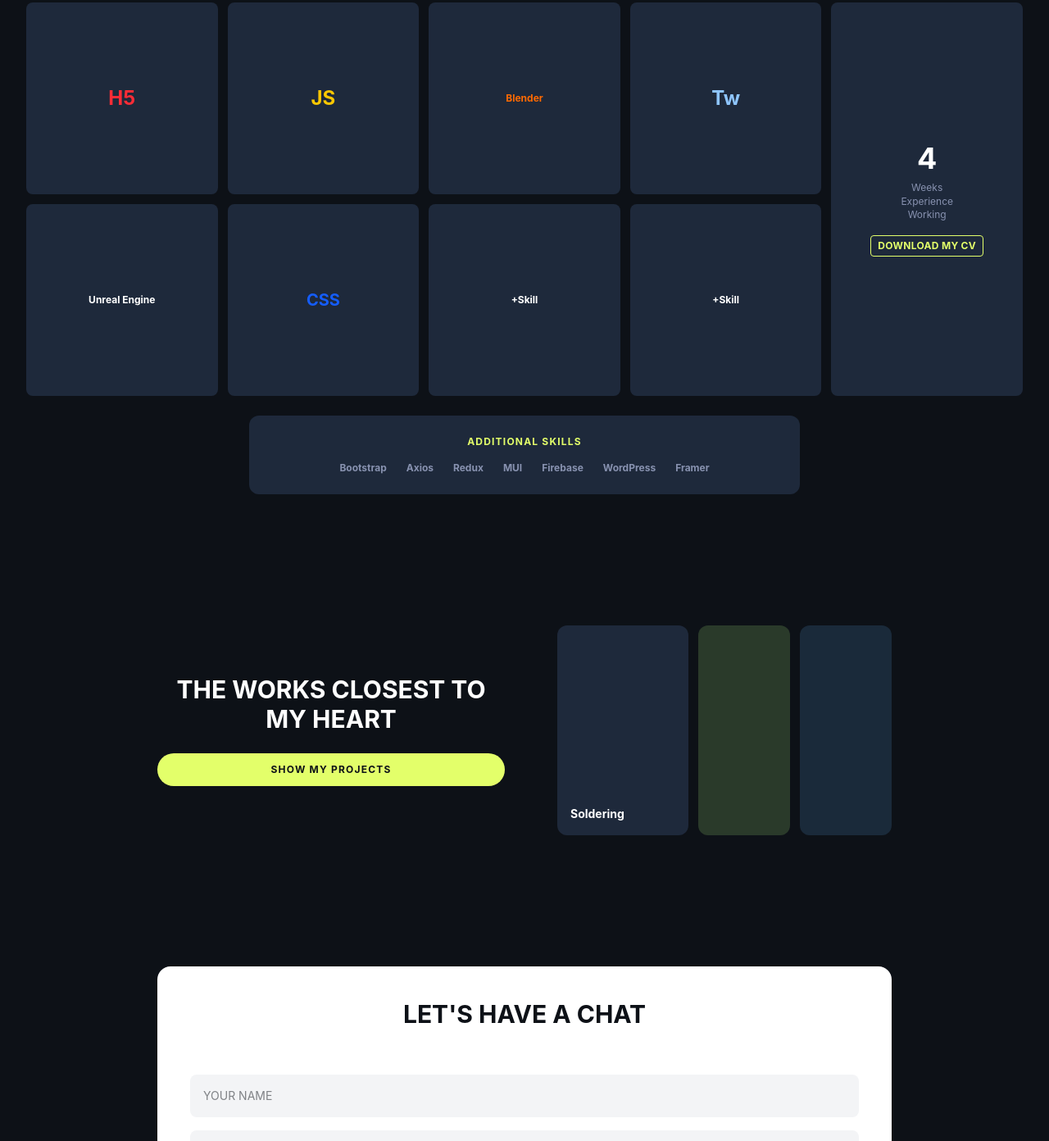
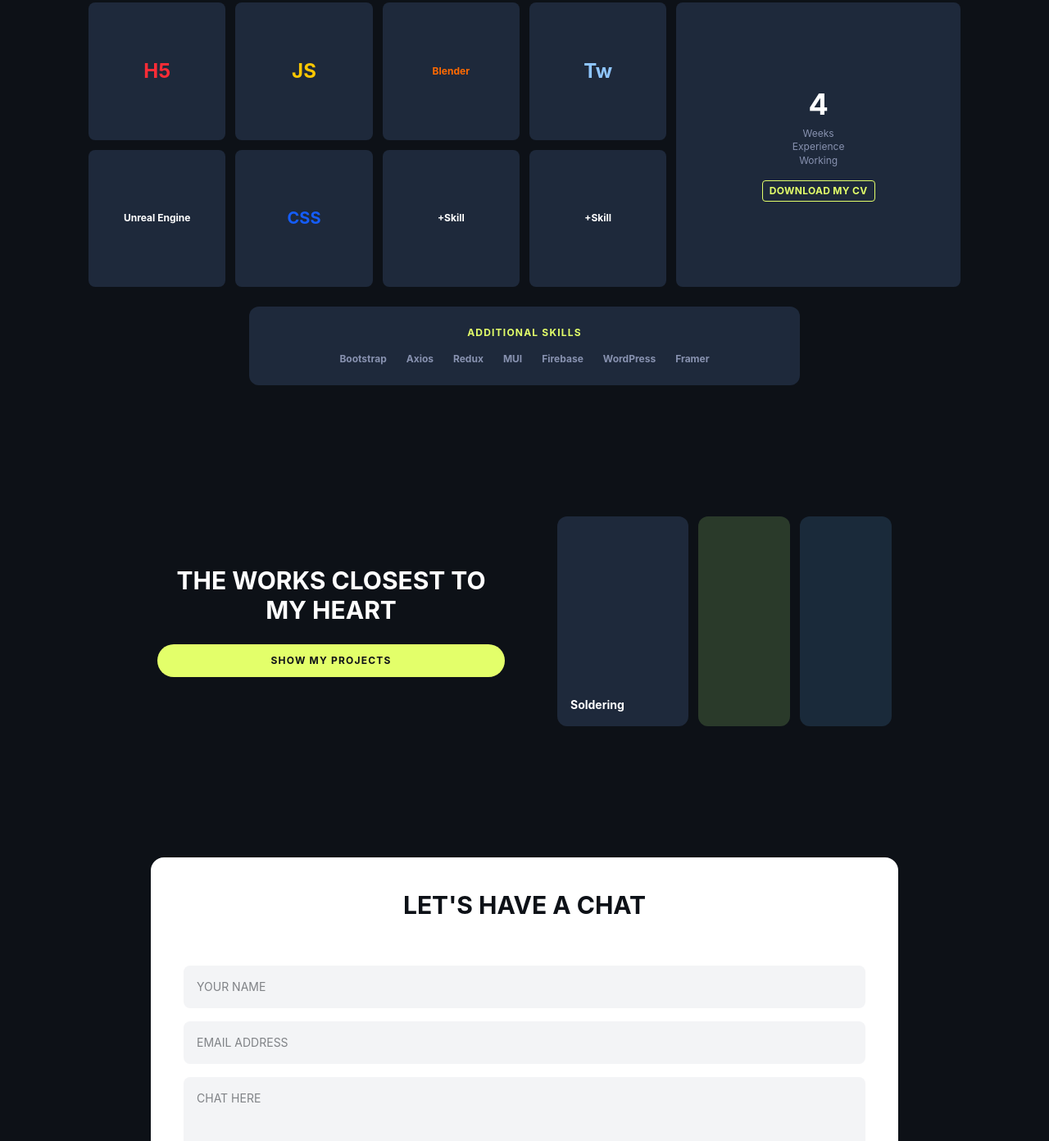
Before and after one commit to RicardoMirandadev/MiniProyecto, a website built with Vite: page index.html in a window 1280 px wide. Shown: the part 1408-2800 px from the top of the page at 82% size. Built offline with nearby package versions, Linux system fonts and the light colour scheme.

Commit message:
echo en clase

```diff
--- a/index.html
+++ b/index.html
@@ -37,7 +37,7 @@
     </ul>
   </header>
 
-  <main>
+  <main class="overflow-x-hidden">
 
 
     <section id="hero"
@@ -50,7 +50,7 @@
       </p>
 
 
-      <img src="./public/ricardo.png" alt="Ricardo"
+      <img src="../ricardo.png" alt="Ricardo"
         class="w-48 md:w-80 my-6 drop-shadow-[0_0_85px_#E3FF6A]">
 
       <h1 class="text-light text-2xl md:text-5xl lg:text-6xl font-bold mt-2">
@@ -80,12 +80,12 @@
 
 <section id="skills" class="py-20 px-4 md:px-8 bg-dark flex flex-col items-center">
   <h2 class="text-highlight text-3xl font-bold text-center mb-10">MY SKILLS</h2>
-    <div class="grid gap-3 w-full grid-cols-3 lg:grid-cols-5 lg:auto-rows-fr">
+    <div class="grid gap-3 w-full grid-cols-3 lg:grid-cols-6 lg:auto-rows-fr lg:max-w-7/8">
     <div class="bg-deep-blue rounded-lg lg:aspect-auto aspect-square flex items-center justify-center text-red-500 font-bold text-2xl">H5</div>
     <div class="bg-deep-blue rounded-lg lg:aspect-auto aspect-square flex items-center justify-center text-yellow-400 font-bold text-2xl">JS</div>
     <div class="bg-deep-blue rounded-lg lg:aspect-auto aspect-square flex items-center justify-center text-orange-500 font-bold text-xs text-center px-2">Blender</div>
     <div class="hidden lg:flex bg-deep-blue rounded-lg aspect-square lg:aspect-auto items-center justify-center text-blue-300 font-bold text-2xl">Tw</div>
-    <div class="col-span-3 lg:col-span-1 lg:row-span-2  bg-deep-blue rounded-lg flex flex-col items-center justify-center text-center p-4 gap-2">
+    <div class="col-span-3 lg:col-span-2 lg:row-span-2  bg-deep-blue rounded-lg flex flex-col items-center justify-center text-center p-4 gap-2">
       <p class="text-light text-4xl font-bold">4</p>
       <p class="text-soft-gray text-xs leading-snug mb-2">Weeks<br/>Experience<br/>Working</p>
       <a href="#" class="inline-block border border-highlight text-highlight px-2 py-1 rounded font-bold text-xs tracking-wide hover:bg-highlight hover:text-dark">
@@ -134,13 +134,13 @@
   </div>
 </section>
 
-<section id="contact" class="py-20 px-8 bg-dark flex justify-center">
-  <div class="bg-white rounded-2xl p-10 w-full max-w-4xl flex flex-col gap-4">
+<section id="contact" class="py-20 px-8 bg-dark flex justify-center ">
+  <div class="bg-white rounded-2xl p-10 w-full  lg:max-w-3/4 flex flex-col gap-4">
     <h2 class="text-dark text-3xl font-bold text-center mb-10">LET'S HAVE A CHAT</h2>
-    <input type="text"   placeholder="YOUR NAME"     class="bg-gray-100 text-dark px-4 py-4 rounded-lg outline-none text-sm w-full">
-    <input type="email"  placeholder="EMAIL ADDRESS" class="bg-gray-100 text-dark px-4 py-4 rounded-lg outline-none text-sm w-full">
-    <textarea placeholder="CHAT HERE"                class="bg-gray-100 text-dark px-4 py-4 rounded-lg outline-none text-sm w-full h-32 resize-none"></textarea>
-    <button class="bg-highlight text-dark py-4 rounded-lg font-bold text-sm tracking-widest w-full">SUBMIT HERE</button>
+    <input type="text"   placeholder="YOUR NAME"     class="bg-gray-100 text-dark px-4 py-4 rounded-lg outline-none text-sm w-full text-center lg:text-left">
+    <input type="email"  placeholder="EMAIL ADDRESS" class="bg-gray-100 text-dark px-4 py-4 rounded-lg outline-none text-sm w-full text-center lg:text-left">
+    <textarea placeholder="CHAT HERE"                class="bg-gray-100 text-dark px-4 py-4 rounded-lg outline-none text-sm w-full h-32 resize-none text-center lg:text-left"></textarea>
+    <button class="bg-highlight text-dark py-4 rounded-lg font-bold text-sm w-full lg:items-center lg:max-w-5/8 mx-auto text-center ">SUBMIT HERE</button>
   </div>
 </section>
 </main>
```
